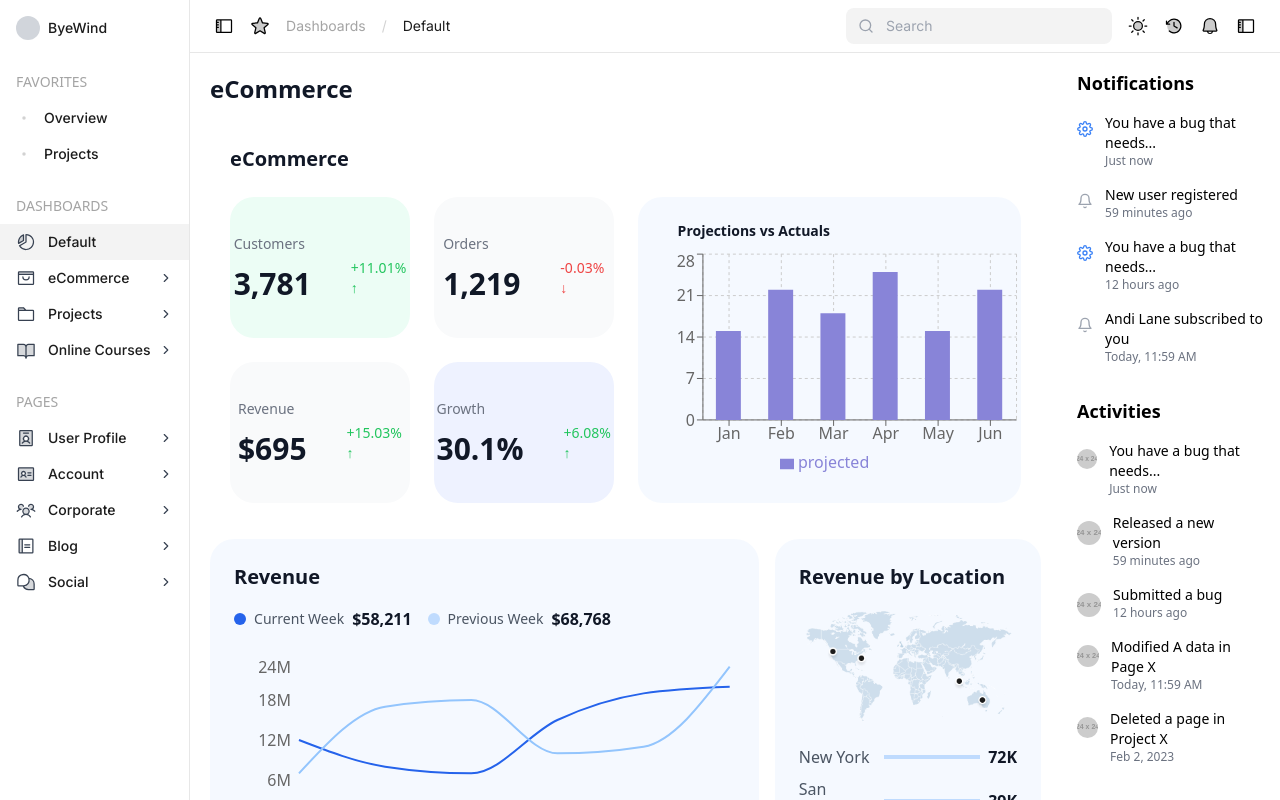
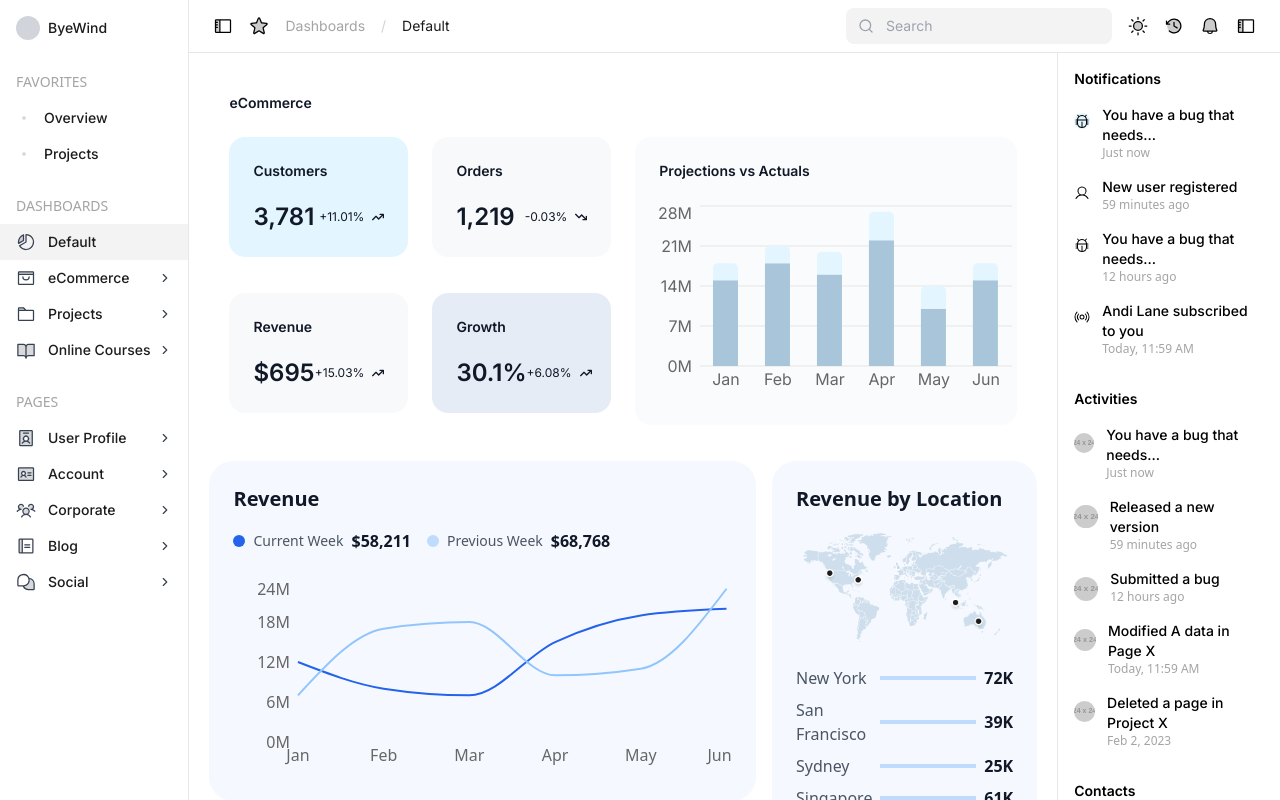
Before and after one commit to shambhavits16/dashboard-assignment, a React (Vite) app: page / in a window 1280 px wide. Shown: the top 800 px of the page. Built offline with nearby package versions, Linux system fonts and the light colour scheme.

Commit message:
Dashboard styling is in progress

```diff
--- a/src/components/Dashboard.jsx
+++ b/src/components/Dashboard.jsx
@@ -40,9 +40,9 @@ function Dashboard() {
     //   </div>
     // </div>
     <div className="bg-white text-gray-900 min-h-screen p-5">
-      <header className="flex justify-between items-center pb-5">
+      {/* <header className="flex justify-between items-center pb-5">
         <h1 className="text-2xl font-bold">eCommerce</h1>
-      </header>
+      </header> */}
       <div className="grid grid-cols-1 md:grid-cols-2 lg:grid-cols-3 gap-4">
         {/* Top Row: Full-width Stat Card */}
         <div className="md:col-span-2 lg:col-span-3">
--- a/src/components/RightSidebar.jsx
+++ b/src/components/RightSidebar.jsx
@@ -1,6 +1,6 @@
 /* eslint-disable no-unused-vars */
 import React from "react";
-import { FiBell, FiSettings } from "react-icons/fi";
+import { PiBugBeetle, PiUser, PiBroadcast  } from "react-icons/pi";
 
 function RightSidebar() {
   const notifications = [
@@ -8,19 +8,24 @@ function RightSidebar() {
       id: 1,
       message: "You have a bug that needs...",
       time: "Just now",
-      icon: <FiSettings className="text-blue-500" />,
+      icon: <PiBugBeetle size={16} className="bg-[#E3F5FF] rounded-lg" />,
     },
-    { id: 2, message: "New user registered", time: "59 minutes ago" },
+    {
+      id: 2,
+      message: "New user registered",
+      time: "59 minutes ago",
+      icon: <PiUser size={16}/>
+    },
     {
       id: 3,
       message: "You have a bug that needs...",
       time: "12 hours ago",
-      icon: <FiSettings className="text-blue-500" />,
     },
     {
       id: 4,
       message: "Andi Lane subscribed to you",
       time: "Today, 11:59 AM",
+      icon: <PiBroadcast size={16}/>
     },
   ];
 
@@ -97,37 +102,37 @@ function RightSidebar() {
   ];
 
   return (
-    <div width={300} className="bg-white p-4 overflow-y-auto ">
+    <div width={300} className="bg-white p-4 overflow-y-auto border-l border-[#1C1C1C1A]">
       <div className="mb-8">
-        <h2 className="text-lg font-semibold mb-4">Notifications</h2>
+        <h2 className="text-sm font-inter font-semibold mb-4">Notifications</h2>
         {notifications.map((notif) => (
           <div key={notif.id} className="flex items-start mb-4">
             <div className="mr-3 mt-2">
-              {notif.icon || <FiBell className="text-gray-400" />}
+              {notif.icon || <PiBugBeetle size={16} />}
             </div>
             <div>
-              <p className="text-sm">{notif.message}</p>
-              <p className="text-xs text-gray-500">{notif.time}</p>
+              <p className="text-sm font-inter font-medium">{notif.message}</p>
+              <p className="text-xs text-[#1C1C1C66]">{notif.time}</p>
             </div>
           </div>
         ))}
       </div>
 
       <div className="mb-8">
-        <h2 className="text-lg font-semibold mb-4">Activities</h2>
+        <h2 className="text-sm font-inter font-semibold mb-4">Activities</h2>
         {activities.map((activity) => (
           <div key={activity.id} className="flex items-start mb-4">
             <div className="mr-3 mt-2">{activity.icon}</div>
             <div>
-              <p className="text-sm">{activity.message}</p>
-              <p className="text-xs text-gray-500">{activity.time}</p>
+              <p className="text-sm font-inter font-medium">{activity.message}</p>
+              <p className="text-xs text-[#1C1C1C66]">{activity.time}</p>
             </div>
           </div>
         ))}
       </div>
 
       <div>
-        <h2 className="text-lg font-semibold mb-4">Contacts</h2>
+        <h2 className="text-sm font-inter font-semibold mb-4">Contacts</h2>
         {contacts.map((contact) => (
           <div key={contact.id} className="flex items-center mb-4">
             <img
@@ -135,7 +140,7 @@ function RightSidebar() {
               alt={contact.name}
               className="rounded-full mr-2"
             />
-            <p className="text-sm">{contact.name}</p>
+            <p className="text-sm font-inter font-medium">{contact.name}</p>
           </div>
         ))}
       </div>
--- a/src/components/StatCard.jsx
+++ b/src/components/StatCard.jsx
@@ -10,42 +10,53 @@ import {
   ResponsiveContainer,
   Legend,
 } from "recharts";
+import { FaArrowTrendUp, FaArrowTrendDown  } from "react-icons/fa6";
 
+// eslint-disable-next-line react/prop-types
 const StatCard = ({ title, value, change, isNegative = false, bgColor }) => (
   <div
-    className={`h-full w-full rounded-3xl p-4 ${bgColor} flex justify-center items-center`}
+    className={`h-fit w-full rounded-2xl p-6 ${bgColor} flex flex-col justify-between items-start gap-5 font-inter`}
   >
-    <div className="flex items-center justify-between gap-10">
-      <div>
-        <p className="text-sm text-gray-500">{title}</p>
-        <p className="text-3xl font-bold mt-3">{value}</p>
-      </div>
-      <div className="mt-5">
-        <p
-          className={`text-sm ${
-            isNegative ? "text-red-500" : "text-green-500"
-          }`}
-        >
-          {change} <span>{isNegative ? "↓" : "↑"}</span>
+    <p className="text-sm font-semibold">{title}</p>
+    <div className="flex items-center justify-between w-full">
+      <p className="text-2xl font-semibold">{value}</p>
+      <div className={`text-xs font-normal flex items-center gap-2`}>
+        <p>
+        {change}
+        {/* <span className="">{isNegative ? <FaArrowTrendDown /> : <FaArrowTrendUp />}</span> */}
         </p>
+        {isNegative ? <FaArrowTrendDown /> : <FaArrowTrendUp />}
       </div>
     </div>
   </div>
 );
 
 const chartData = [
-  { name: "Jan", projected: 15, actual: 12 },
-  { name: "Feb", projected: 22, actual: 19 },
-  { name: "Mar", projected: 18, actual: 15 },
-  { name: "Apr", projected: 25, actual: 22 },
-  { name: "May", projected: 15, actual: 12 },
-  { name: "Jun", projected: 22, actual: 19 },
+  { name: "Jan", actual: 15, projected: 3 },
+  { name: "Feb", actual: 18, projected: 3 },
+  { name: "Mar", actual: 16, projected: 4 },
+  { name: "Apr", actual: 22, projected: 5 },
+  { name: "May", actual: 10, projected: 4 },
+  { name: "Jun", actual: 15, projected: 3 },
 ];
+
+const CustomTooltip = ({ active, payload, label }) => {
+  if (active && payload && payload.length) {
+    return (
+      <div className="bg-white p-2 border border-gray-200 rounded shadow">
+        <p className="font-normal text-xs text-[#1C1C1C66]">{label}</p>
+        <p className="font-normal text-xs text-[#1C1C1C66]">Actual: {payload[0].value}M</p>
+        <p className="font-normal text-xs text-[#1C1C1C66]">Projected: {(payload[0].value + payload[1].value).toFixed(1)}M</p>
+      </div>
+    );
+  }
+  return null;
+};
 
 const Dashboard = () => {
   return (
-    <div className="bg-white p-5 ">
-      <h1 className="text-xl font-semibold mb-6">eCommerce</h1>
+    <div className="bg-white p-5 font-inter">
+      <h1 className="text-sm font-semibold mb-6">eCommerce</h1>
       <div className="flex gap-6">
         {/* Statistics Section */}
         <div className="grid grid-cols-2 gap-6 w-[50%]">
@@ -53,42 +64,46 @@ const Dashboard = () => {
             title="Customers"
             value="3,781"
             change="+11.01%"
-            bgColor="bg-emerald-50"
+            bgColor="bg-[#E3F5FF]"
           />
           <StatCard
             title="Orders"
             value="1,219"
             change="-0.03%"
             isNegative
-            bgColor="bg-gray-50"
+            bgColor="bg-[#F7F9FB]"
           />
           <StatCard
             title="Revenue"
             value="$695"
             change="+15.03%"
-            bgColor="bg-gray-50"
+            bgColor="bg-[#F7F9FB]"
           />
           <StatCard
             title="Growth"
             value="30.1%"
             change="+6.08%"
-            bgColor="bg-indigo-50"
+            bgColor="bg-[#E5ECF6]"
           />
         </div>
 
         {/* Recharts BarChart */}
-        <div className="col-span-1 lg:col-span-2 w-[50%] bg-blue-50 rounded-3xl py-6 bg-opacity-60">
-          <h2 className="text-sm font-semibold mb-2 ml-10">
+        <div className="col-span-1 lg:col-span-2 w-[50%] bg-[#F7F9FB] rounded-2xl py-6 bg-opacity-60">
+          <h2 className="text-sm font-semibold mb-5 ml-6">
             Projections vs Actuals
           </h2>
-          <ResponsiveContainer width="100%" height={230}>
-            <BarChart data={chartData}>
-              <CartesianGrid strokeDasharray="3 3" />
-              <XAxis dataKey="name" />
-              <YAxis />
-              <Tooltip />
-              <Legend />
-              <Bar dataKey="projected" fill="#8884d8" barSize={25} />
+          <ResponsiveContainer width="100%" height={200}>
+            <BarChart data={chartData} barSize={25}>
+              <CartesianGrid vertical={false} stroke="#E5E5E5" />
+              <XAxis dataKey="name" axisLine={false} tickLine={false} />
+              <YAxis
+                axisLine={false}
+                tickLine={false}
+                tickFormatter={(value) => `${value}M`}
+              />
+              <Tooltip content={<CustomTooltip />} />
+              <Bar dataKey="actual" stackId="a" fill="#A8C5DA" />
+              <Bar dataKey="projected" stackId="a" fill="#E3F5FF" radius={[5, 5, 0, 0]} />
             </BarChart>
           </ResponsiveContainer>
         </div>
```
